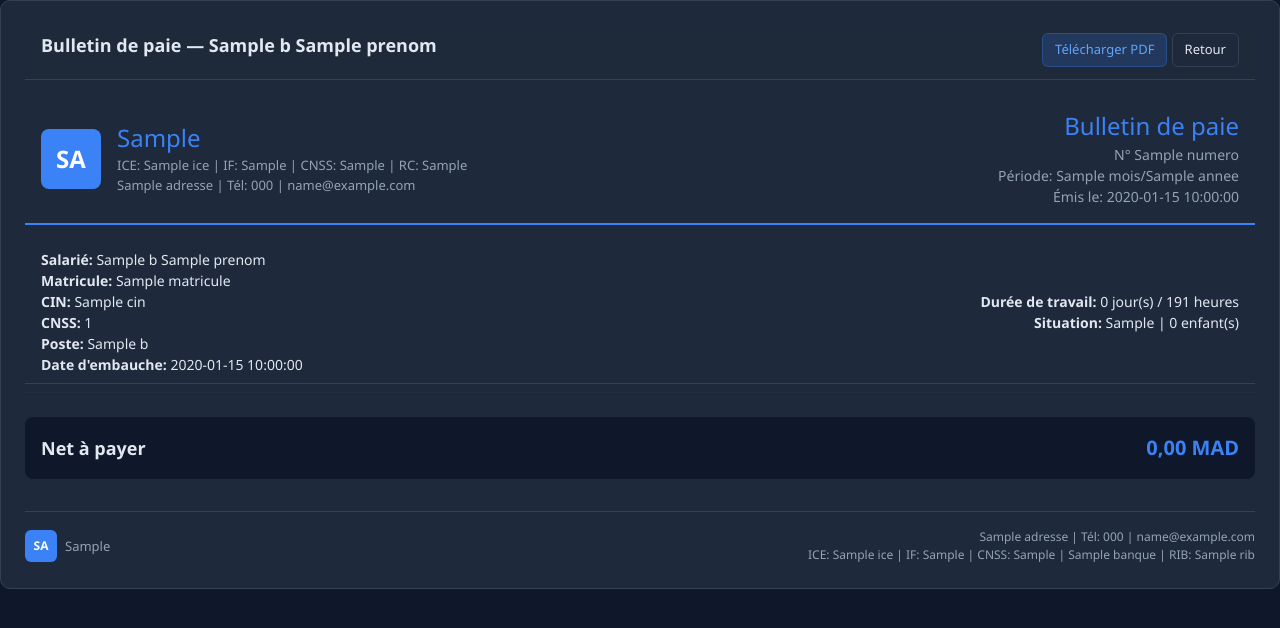
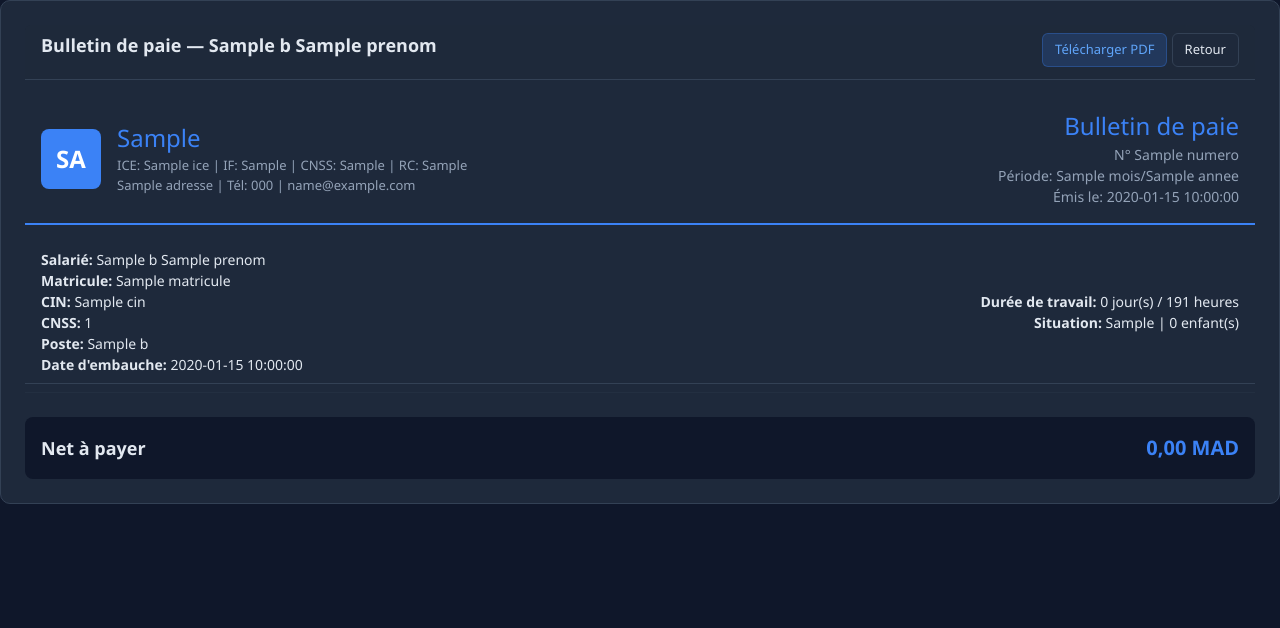
Before and after one commit to DevopsAbdel/paie-me, a PHP site: the page made by views/bulletins/show.php in a window 1280 px wide. Shown: the top 628 px of the page. Run offline with PHP 8.4, Linux system fonts and the light colour scheme; tables that the repository leaves empty hold one stand-in row (values such as "Sample post"); the template is opened without the code that fills it: most values are stand-ins (such as "Sample title", 1, 10 or a date in 2020).

Commit message:
fix: bulletin footer removed + avantage_logement uses paies values (not salary override)

```diff
--- a/controllers/BulletinController.php
+++ b/controllers/BulletinController.php
@@ -123,8 +123,7 @@ class BulletinController extends Controller
         $stmt = $this->db->prepare("
             SELECT b.*, pa.*, s.nom_famille, s.prenom, s.matricule, s.cin, s.cnss as cnss_num, s.poste, s.fonction_id,
                    f.nom as fonction_nom,
-                   s.date_embauche, s.situation_familiale, s.nb_enfants, s.indemnite_transport,
-                   s.indemnite_panier, s.indemnite_representation, s.avantage_logement, s.salaire_base,
+                   s.date_embauche, s.situation_familiale, s.nb_enfants, s.salaire_base,
                    so.raison_sociale, so.ice, so.if_fiscal, so.cnss as cnss_societe, so.rc, so.ville,
                    so.adresse, so.telephone, so.email, so.logo, so.banque, so.rib,
                    so.modele_bulletin_id,
--- a/views/bulletins/show.php
+++ b/views/bulletins/show.php
@@ -197,23 +197,4 @@ $taux = [
         <strong style="font-size:1.25rem; color:<?= $netColor ?>;"><?= number_format($b['net_a_payer'], 2, ',', ' ') ?> MAD</strong>
     </div>
 
-    <?php if ($cfg['show_footer'] ?? true): ?>
-    <div style="margin-top:2rem; padding-top:1rem; border-top:1px solid var(--border); display:flex; justify-content:space-between; align-items:center;">
-        <div style="display:flex; align-items:center; gap:0.5rem;">
-            <div style="width:32px; height:32px; background:<?= $couleur ?>; border-radius:6px; display:flex; align-items:center; justify-content:center; font-size:0.75rem; font-weight:700; color:#fff;">
-                <?= strtoupper(mb_substr($b['raison_sociale'], 0, 2)) ?>
-            </div>
-            <span style="font-size:0.8125rem; color:var(--text-muted);"><?= htmlspecialchars($b['raison_sociale']) ?></span>
-        </div>
-        <div style="text-align:right; font-size:0.75rem; color:var(--text-muted);">
-            <?= htmlspecialchars($b['adresse'] ?? '') ?>
-            <?php if ($b['telephone']): ?> | Tél: <?= htmlspecialchars($b['telephone']) ?><?php endif; ?>
-            <?php if ($b['email']): ?> | <?= htmlspecialchars($b['email']) ?><?php endif; ?>
-            <br>
-            ICE: <?= htmlspecialchars($b['ice']) ?> | IF: <?= htmlspecialchars($b['if_fiscal']) ?> | CNSS: <?= htmlspecialchars($b['cnss_societe']) ?>
-            <?php if ($b['banque']): ?> | <?= htmlspecialchars($b['banque']) ?> <?php endif; ?>
-            <?php if ($b['rib']): ?>| RIB: <?= htmlspecialchars($b['rib']) ?><?php endif; ?>
-        </div>
-    </div>
-    <?php endif; ?>
 </div>
```
Also changed, not shown: views/bulletins/pdf.php (+0 -15 lines).
